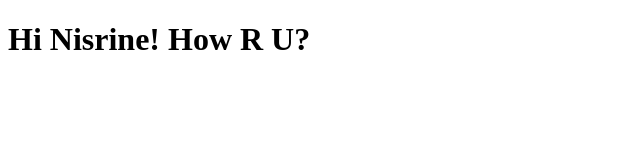
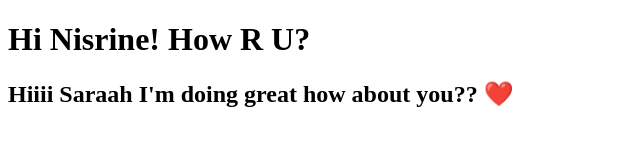
Before and after one commit to SARA370/Nisrinerepo, a plain HTML site: page index.html in a window 1280 px wide. Shown: the whole page, without its empty margins (0-640 px from the left). Drawn offline with Linux system fonts and the light colour scheme.

Commit message:
next message

```diff
--- a/index.html
+++ b/index.html
@@ -8,5 +8,8 @@
 </head>
 <body>
     <h1>Hi Nisrine! How R U?</h1>
+
+    <h2>Hiiii Saraah I'm doing great how about you?? ❤️</h2>
+
 </body>
 </html>
```
